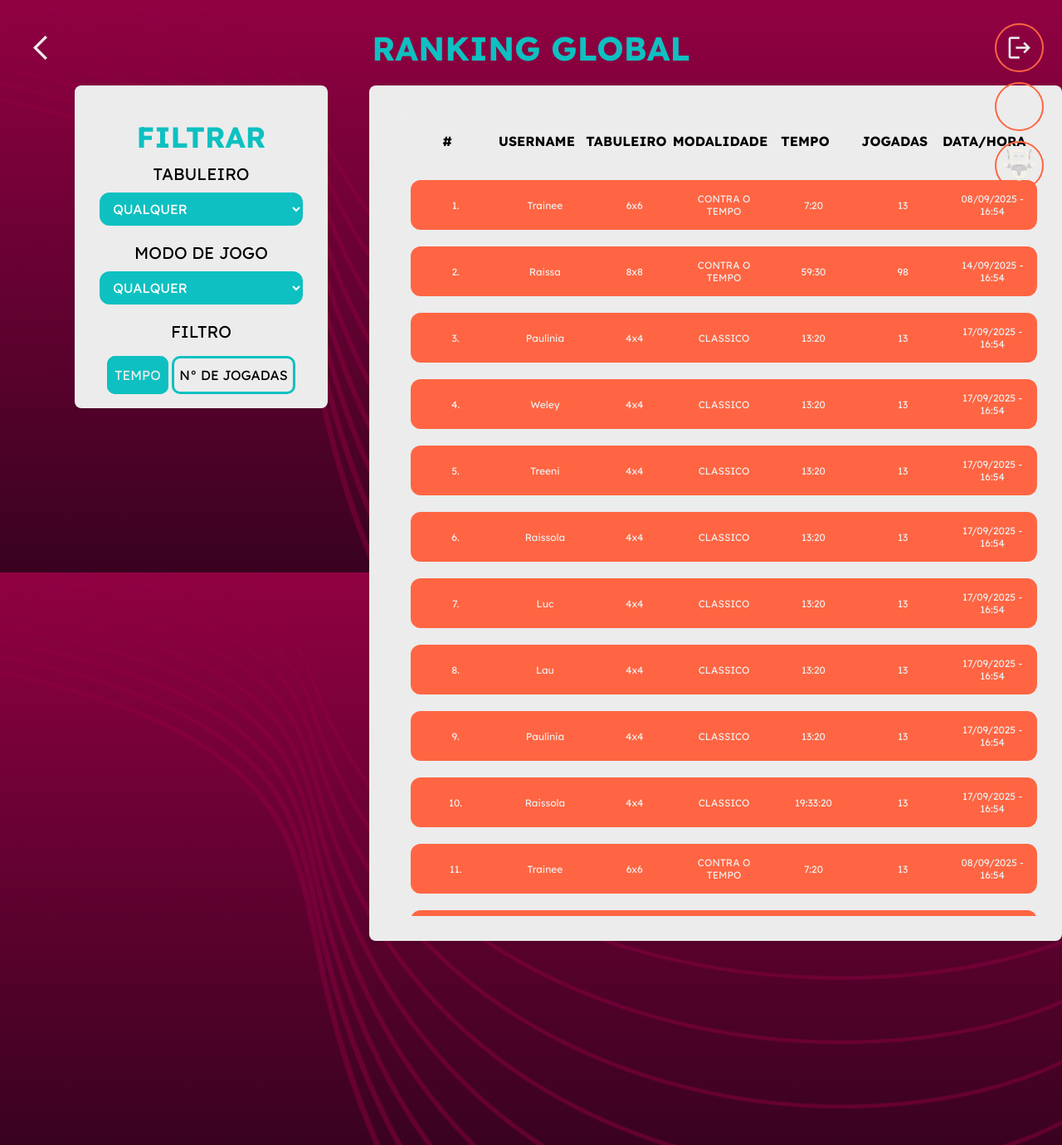
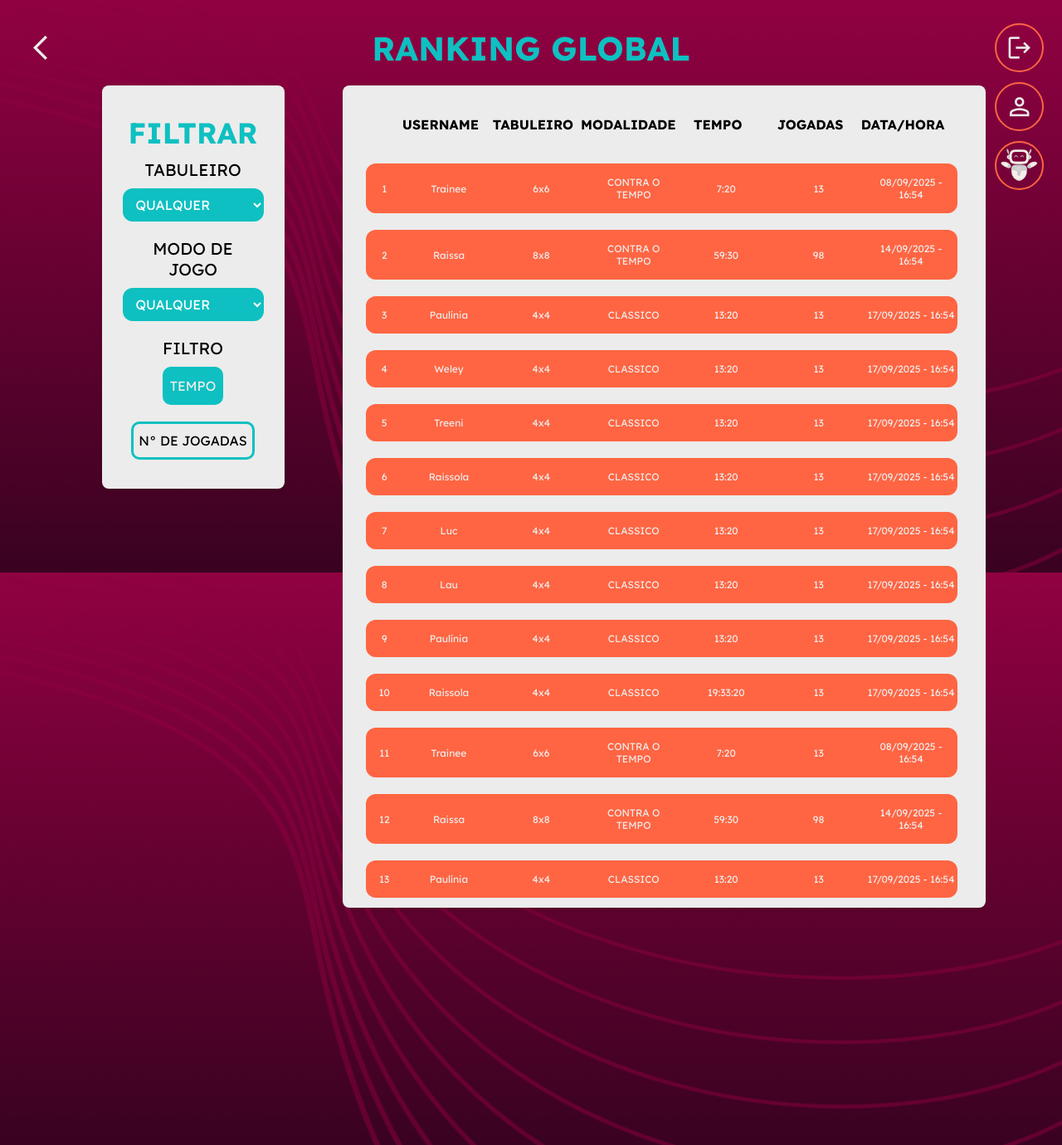
Before and after one commit to toassa/code-match, a PHP site: page /public/ranking.html in a window 1280 px wide. Shown: the whole page at 83% size. Run offline with PHP 8.4, Linux system fonts and the light colour scheme.

Commit message:
Melhoria do ranking

```diff
--- a/css/ranking.css
+++ b/css/ranking.css
@@ -11,12 +11,12 @@
     margin-bottom: 20px;
 }
 
-.div-pagina {
+/* .div-pagina {
     display: flex;
     width: 100%;
     justify-content: center;
     gap: 20px;
-}
+} */
 
 .div-filtro {
     width: 80%;
@@ -46,13 +46,13 @@
     margin: 10px;
 }
 
-.div-filtro-box {
+/* .div-filtro-box {
     width: 25%;
     display: flex;
     flex-direction: column;
     align-items: center;
     padding: 0px 30px 0 7%;
-}
+} */
 
 .select-game {
     width: 100%;
@@ -78,7 +78,7 @@
     overflow-y: auto;
 }
 
-.div-ranking {
+/* .div-ranking {
     width: 65%;
     background-color: var(--light-gray);
     padding: 20px;
@@ -86,7 +86,7 @@
     box-shadow: 0 2px 5px rgba(0, 0, 0, 0.1);
     text-align: center;
     overflow: hidden;
-}
+} */
 
 .table-ranking {
     width: 95%;
@@ -155,6 +155,7 @@
 .table-ranking .tr-border-left {
     border-top-left-radius: 12px;
     border-bottom-left-radius: 12px;
+    width: 40px;
 }
 
 .table-ranking .tr-border-right {
@@ -191,3 +192,66 @@
     margin-bottom: 10px;
     border-radius: 10px;
 }
+
+.div-pagina {
+    display: flex;
+    justify-content: center;
+    align-items: flex-start;
+    gap: 40px;
+    padding: 0 5%;
+    box-sizing: border-box;
+    width: 100%;
+}
+
+.div-filtro-box {
+    flex: 1;
+    max-width: 280px;
+    display: flex;
+    justify-content: center;
+}
+
+.div-filtro {
+    width: 100%;
+    background-color: var(--light-gray);
+    padding: 25px;
+    border-radius: 8px;
+    box-shadow: 0 2px 5px rgba(0, 0, 0, 0.1);
+}
+
+.div-ranking {
+    flex: 2.2;
+    max-width: 750px;
+    background-color: var(--light-gray);
+    padding: 0 25px 0 0;
+    border-radius: 8px;
+    box-shadow: 0 2px 5px rgba(0, 0, 0, 0.1);
+    text-align: center;
+    overflow: hidden;
+}
+
+.filtros-radio {
+    display: flex;
+    justify-content: center;
+    align-items: center;
+    gap: 10px;
+    flex-direction: column;
+}
+
+@media (max-width: 900px) {
+    .div-pagina {
+        flex-direction: column;
+        align-items: center;
+        gap: 30px;
+    }
+
+    .div-filtro-box, .div-ranking {
+        width: 90%;
+        max-width: none;
+    }
+
+
+    .filtros-radio {
+        flex-direction: row;
+        flex-wrap: wrap;
+    }
+}
--- a/public/jogo.html
+++ b/public/jogo.html
@@ -20,7 +20,7 @@
 
 <body class="index-body">
   <div class="botao-voltar">
-    <a href="#" id="btn-voltar-desistir">
+    <a href="./config.html" id="btn-voltar-desistir">
       <span class="material-symbols-outlined">arrow_back_ios</span>
     </a>
   </div>
--- a/public/ranking.html
+++ b/public/ranking.html
@@ -41,19 +41,21 @@
                         <option value="1">CLÁSSICO</option>
                         <option value="2">CONTRA TEMPO</option>
                     </select>
-                    <p>FILTRO</p> <br>
-                    <input type="radio" id="filtro-tempo" name="filtro" checked>
-                    <label for="filtro-tempo" class="label-filtro">TEMPO</label>
+                    <p>FILTRO</p>
+                    <div class="filtros-radio">
+                        <input type="radio" id="filtro-tempo" name="filtro" checked>
+                        <label for="filtro-tempo" class="label-filtro">TEMPO</label>
 
-                    <input type="radio" id="filtro-jogadas" name="filtro">
-                    <label for="filtro-jogadas" class="label-filtro">N° DE JOGADAS</label>
+                        <input type="radio" id="filtro-jogadas" name="filtro">
+                        <label for="filtro-jogadas" class="label-filtro">N° DE JOGADAS</label>
+                    </div>
                 </div>
             </div>
             <div class="div-ranking">
                 <table class="table-ranking">
                     <thead>
                         <tr>
-                            <th>#</th>
+                            <th class="tr-border-left"></th>
                             <th>USERNAME</th>
                             <th>TABULEIRO</th>
                             <th>MODALIDADE</th>
@@ -64,7 +66,7 @@
                     </thead>
                     <tbody>
                         <tr>
-                            <td class="tr-border-left">1.</td>
+                            <td class="tr-border-left">1</td>
                             <td>Trainee</td>
                             <td>6x6</td>
                             <td>CONTRA O TEMPO</td>
@@ -73,7 +75,7 @@
                             <td class="tr-border-right">08/09/2025 - 16:54</td>
                         </tr>
                         <tr>
-                            <td class="tr-border-left">2.</td>
+                            <td class="tr-border-left">2</td>
                             <td>Raissa</td>
                             <td>8x8</td>
                             <td>CONTRA O TEMPO</td>
@@ -82,7 +84,7 @@
                             <td class="tr-border-right">14/09/2025 - 16:54</td>
                         </tr>
                         <tr>
-                            <td class="tr-border-left">3.</td>
+                            <td class="tr-border-left">3</td>
                             <td>Paulínia</td>
                             <td>4x4</td>
                             <td>CLASSICO</td>
@@ -91,7 +93,7 @@
                             <td class="tr-border-right">17/09/2025 - 16:54</td>
                         </tr>
                         <tr>
-                            <td class="tr-border-left">4.</td>
+                            <td class="tr-border-left">4</td>
                             <td>Weley</td>
                             <td>4x4</td>
                             <td>CLASSICO</td>
@@ -100,7 +102,7 @@
                             <td class="tr-border-right">17/09/2025 - 16:54</td>
                         </tr>
                         <tr>
-                            <td class="tr-border-left">5.</td>
+                            <td class="tr-border-left">5</td>
                             <td>Treeni</td>
                             <td>4x4</td>
                             <td>CLASSICO</td>
@@ -109,7 +111,7 @@
                             <td class="tr-border-right">17/09/2025 - 16:54</td>
                         </tr>
                         <tr>
-                            <td class="tr-border-left">6.</td>
+                            <td class="tr-border-left">6</td>
                             <td>Raissola</td>
                             <td>4x4</td>
                             <td>CLASSICO</td>
@@ -118,7 +120,7 @@
                             <td class="tr-border-right">17/09/2025 - 16:54</td>
                         </tr>
                         <tr>
-                            <td class="tr-border-left">7.</td>
+                            <td class="tr-border-left">7</td>
                             <td>Luc</td>
                             <td>4x4</td>
                             <td>CLASSICO</td>
@@ -127,7 +129,7 @@
                             <td class="tr-border-right">17/09/2025 - 16:54</td>
                         </tr>
                         <tr>
-                            <td class="tr-border-left">8.</td>
+                            <td class="tr-border-left">8</td>
                             <td>Lau</td>
                             <td>4x4</td>
                             <td>CLASSICO</td>
@@ -136,7 +138,7 @@
                             <td class="tr-border-right">17/09/2025 - 16:54</td>
                         </tr>
                         <tr>
-                            <td class="tr-border-left">9.</td>
+                            <td class="tr-border-left">9</td>
                             <td>Paulínia</td>
                             <td>4x4</td>
                             <td>CLASSICO</td>
@@ -145,7 +147,7 @@
                             <td class="tr-border-right">17/09/2025 - 16:54</td>
                         </tr>
                         <tr>
-                            <td class="tr-border-left">10.</td>
+                            <td class="tr-border-left">10</td>
                             <td>Raissola</td>
                             <td>4x4</td>
                             <td>CLASSICO</td>
@@ -154,7 +156,7 @@
                             <td class="tr-border-right">17/09/2025 - 16:54</td>
                         </tr>
                         <tr>
-                            <td class="tr-border-left">11.</td>
+                            <td class="tr-border-left">11</td>
                             <td>Trainee</td>
                             <td>6x6</td>
                             <td>CONTRA O TEMPO</td>
@@ -163,7 +165,7 @@
                             <td class="tr-border-right">08/09/2025 - 16:54</td>
                         </tr>
                         <tr>
-                            <td class="tr-border-left">12.</td>
+                            <td class="tr-border-left">12</td>
                             <td>Raissa</td>
                             <td>8x8</td>
                             <td>CONTRA O TEMPO</td>
@@ -172,7 +174,7 @@
                             <td class="tr-border-right">14/09/2025 - 16:54</td>
                         </tr>
                         <tr>
-                            <td class="tr-border-left">13.</td>
+                            <td class="tr-border-left">13</td>
                             <td>Paulínia</td>
                             <td>4x4</td>
                             <td>CLASSICO</td>
@@ -181,7 +183,7 @@
                             <td class="tr-border-right">17/09/2025 - 16:54</td>
                         </tr>
                         <tr>
-                            <td class="tr-border-left">14.</td>
+                            <td class="tr-border-left">14</td>
                             <td>Weley</td>
                             <td>4x4</td>
                             <td>CLASSICO</td>
@@ -190,7 +192,7 @@
                             <td class="tr-border-right">17/09/2025 - 16:54</td>
                         </tr>
                         <tr>
-                            <td class="tr-border-left">15.</td>
+                            <td class="tr-border-left">15</td>
                             <td>Treeni</td>
                             <td>4x4</td>
                             <td>CLASSICO</td>
@@ -199,7 +201,7 @@
                             <td class="tr-border-right">17/09/2025 - 16:54</td>
                         </tr>
                         <tr>
-                            <td class="tr-border-left">16.</td>
+                            <td class="tr-border-left">16</td>
                             <td>Raissola</td>
                             <td>4x4</td>
                             <td>CLASSICO</td>
```
